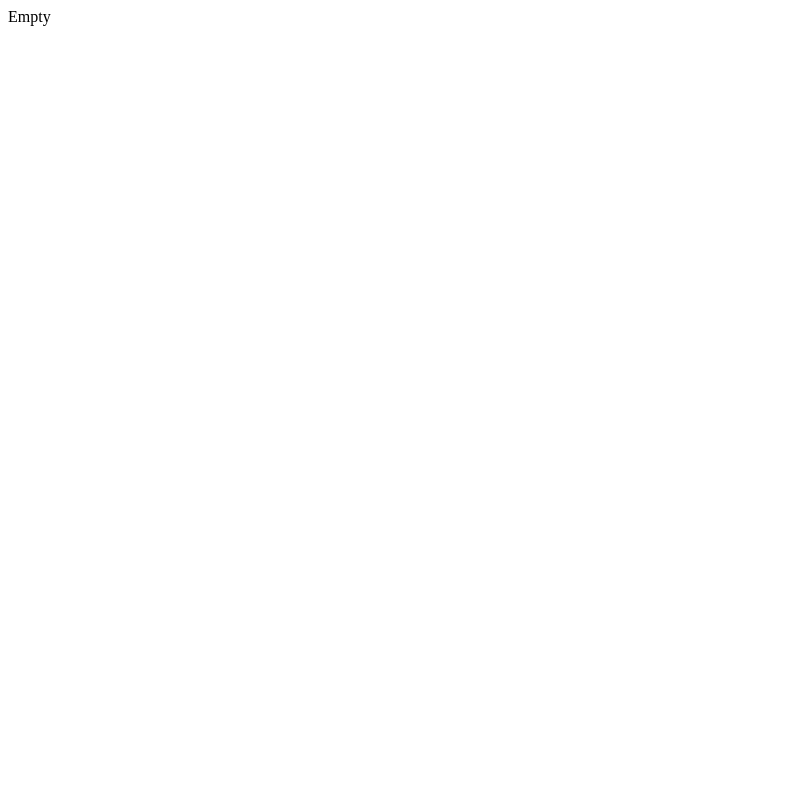
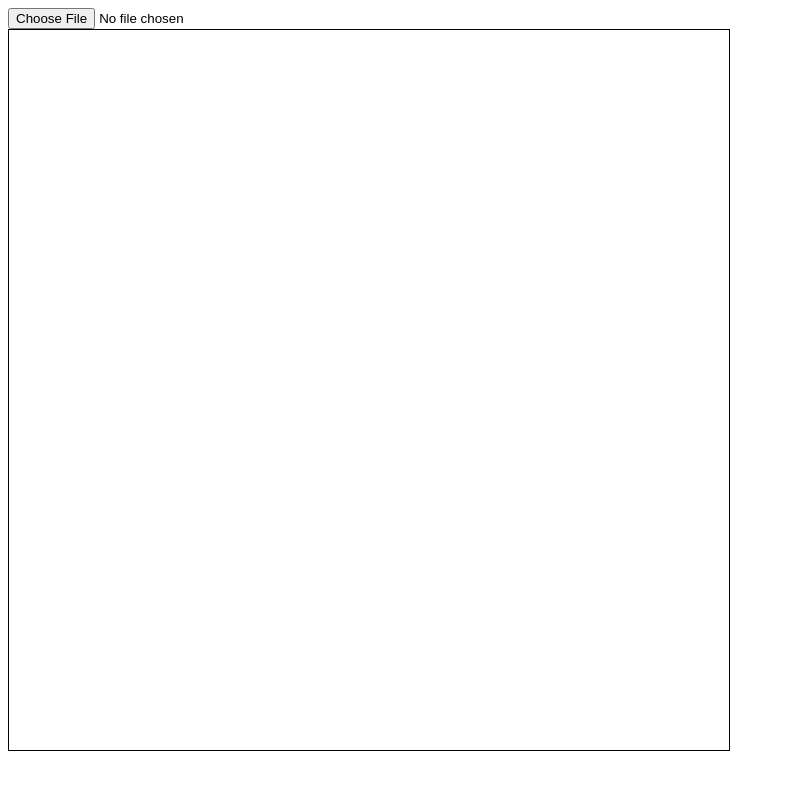
Before and after one commit to NovanMondon/color-process, a React (Vite) app: page / in a window 1280 px wide. Shown: the top 790 px of the page, without its empty margins (0-785 px from the left). Built offline with nearby package versions, Linux system fonts and the light colour scheme.

Commit message:
add colorpicker

```diff
--- a/src/App.tsx
+++ b/src/App.tsx
@@ -1,9 +1,22 @@
 /** @jsxImportSource @emotion/react */
 
+import { useEffect, useState } from "react"
+import { ColorPicker } from "./ColorPicker"
+import { AppState } from "./appState"
+
 function App() {
+  const [tState, setState] = useState(new AppState())
+
+  // Debug
+  useEffect(() => {
+    console.log(tState)
+  }, [tState])
+
   return (
     <>
-      Empty
+      <div css={{ height: 720, width: 720 }}>
+        <ColorPicker state={tState} setState={setState} />
+      </div>
     </>
   )
 }
--- /dev/null
+++ b/src/ColorPicker.tsx
@@ -0,0 +1,70 @@
+/** @jsxImportSource @emotion/react */
+
+import { css } from "@emotion/react"
+import { AppState } from "./appState"
+import { InheritedSize } from "./Styles"
+
+type SetState = (aState: AppState) => void
+
+export function ColorPicker({ state, setState }: { state: AppState, setState: SetState }) {
+    // ファイルを選択して画像を読み込む
+    const handleFileChange = (aEvent: React.ChangeEvent<HTMLInputElement>) => {
+        const tFile = aEvent.target.files?.[0]
+        if (!tFile) return
+        const tImage = new Image()
+        tImage.src = URL.createObjectURL(tFile)
+        tImage.onload = () => { setState(new AppState({ image: tImage })) }
+    }
+
+    // ファイルをドロップして画像を読み込む
+    const handleDrop = (aEvent: React.DragEvent<HTMLDivElement>) => {
+        aEvent.preventDefault()
+        const tFile = aEvent.dataTransfer.files?.[0]
+        if (!tFile) return
+        const tImage = new Image()
+        tImage.src = URL.createObjectURL(tFile)
+        tImage.onload = () => { setState(new AppState({ image: tImage })) }
+    }
+
+    // カラーピッカー
+    const handleClickImage = (aEvent: React.MouseEvent<HTMLDivElement>) => {
+        if (!state.image) return
+
+        const tImageElement = aEvent.currentTarget as HTMLImageElement
+        const tRect = tImageElement.getBoundingClientRect()
+        const tTop = tRect.top
+        const tLeft = tRect.left
+
+        const tCanvas = document.createElement('canvas')
+        tCanvas.width = state.image.width
+        tCanvas.height = state.image.height
+        const tContext = tCanvas.getContext('2d')
+        if (!tContext) return
+        tContext.drawImage(state.image, 0, 0)
+        const tImageData = tContext.getImageData(0, 0, state.image.width, state.image.height)
+        const tData = tImageData.data
+
+        const tX = aEvent.clientX - tLeft
+        const tY = aEvent.clientY - tTop
+        const tIndex = (tY * state.image.width + tX) * 4
+        const tColor = [tData[tIndex], tData[tIndex + 1], tData[tIndex + 2]]
+        setState({ ...state, color: tColor })
+    }
+
+    return (
+        <>
+            <div css={css(InheritedSize)}>
+                <input type="file" onChange={handleFileChange} />
+                <div css={css(InheritedSize, { border: '1px solid black' })} onDrop={handleDrop} onDragOver={(aEvent) => aEvent.preventDefault()}>
+                    {state.image &&
+                        <img css={{ pointerEvents: 'auto', cursor: 'pointer' }}
+                            src={state.image.src}
+                            alt="dropped"
+                            onClick={handleClickImage}
+                        />
+                    }
+                </div>
+            </div>
+        </>
+    )
+}
--- /dev/null
+++ b/src/Styles.ts
@@ -0,0 +1,6 @@
+import { css } from "@emotion/react"
+
+export const InheritedSize = css({
+    width: 'inherit',
+    height: 'inherit',
+})
--- /dev/null
+++ b/src/appState.ts
@@ -0,0 +1,9 @@
+
+export class AppState {
+    image: HTMLImageElement | null = null
+    color: number[] = [0, 0, 0]
+
+    constructor(aOverride?: Partial<AppState>) {
+        Object.assign(this, aOverride)
+    }
+}
```
Also changed, not shown: 1 other file (tests, documents, lock files or other folders).
